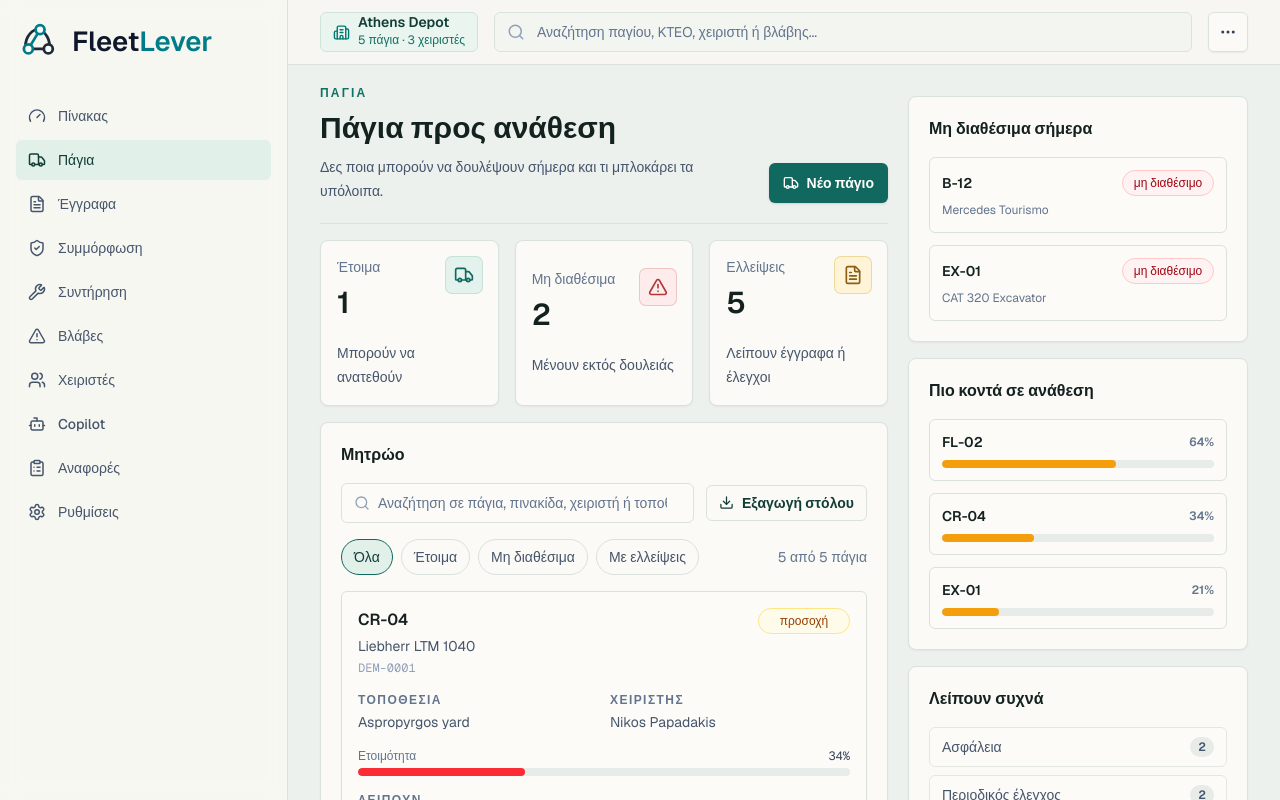
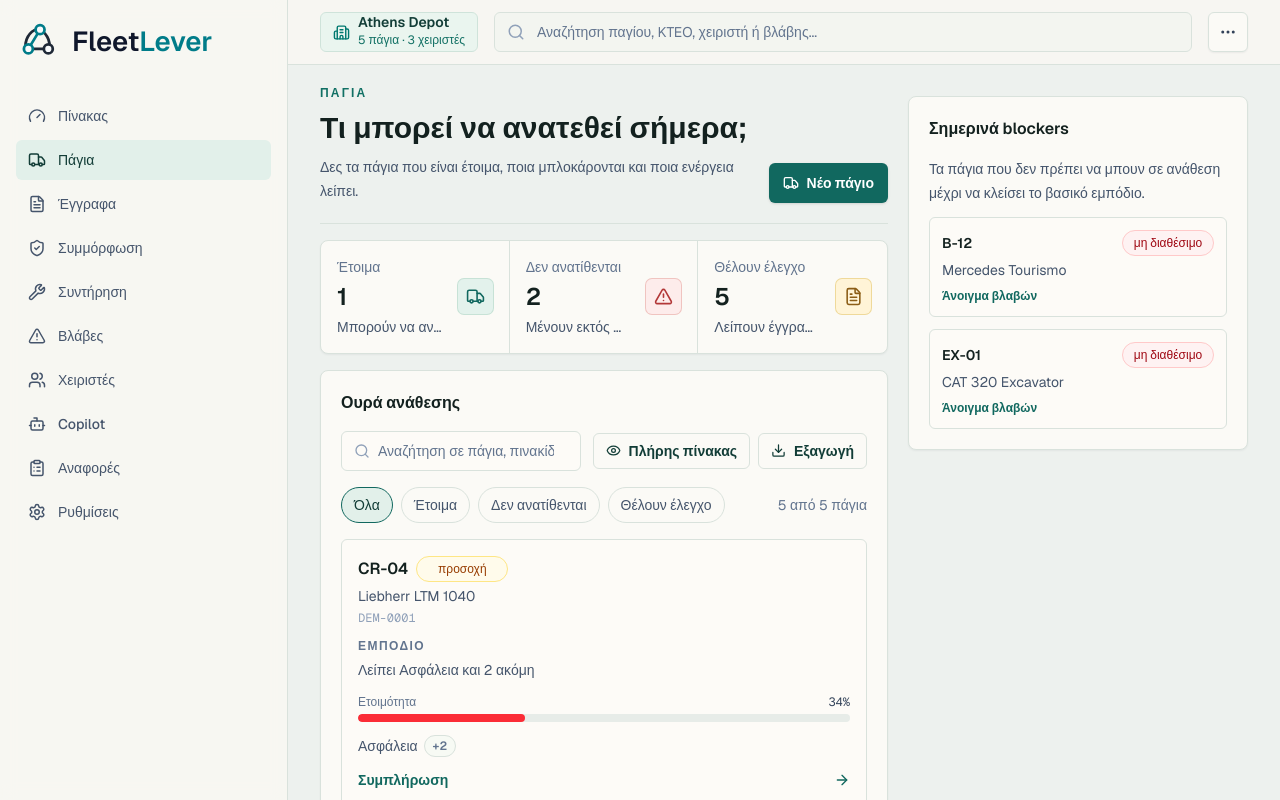
Before and after one commit to gkaragioul/FleetLever, a Next.js app: page / in a window 1280 px wide. Both pictures are taken after a click on the tab "Πάγια". Shown: the top 800 px of the page. Built offline with nearby package versions, Linux system fonts and the light colour scheme.

Commit message:
Simplify assets assignment view

```diff
--- a/src/components/fleetlever/operations-console.tsx
+++ b/src/components/fleetlever/operations-console.tsx
@@ -516,6 +516,42 @@ function MissingDocumentChips({ missing, limit = 3 }: { missing: string[]; limit
   );
 }
 
+function MissingDocumentSummary({ missing }: { missing: string[] }) {
+  if (!missing.length) {
+    return <span className="text-sm font-medium text-emerald-700">Δεν λείπει κάτι κρίσιμο</span>;
+  }
+
+  const [first, ...rest] = missing;
+
+  return (
+    <span className="inline-flex flex-wrap items-center gap-1.5 text-sm text-slate-600">
+      <span>{categoryLabels[first] ?? first}</span>
+      {rest.length ? (
+        <span className="rounded-full border border-[#d9e2dc] bg-[#f7faf4] px-2 py-0.5 text-xs font-semibold text-slate-500">
+          +{rest.length}
+        </span>
+      ) : null}
+    </span>
+  );
+}
+
+function assetBlockerText(asset: (typeof assets)[number], missing: string[]) {
+  const linkedBlockingIssue = issues.find((issue) => issue.assetId === asset.id && issue.blocking);
+
+  if (linkedBlockingIssue) {
+    return linkedBlockingIssue.title;
+  }
+
+  if (missing.length) {
+    const [first, ...rest] = missing;
+    return rest.length
+      ? `Λείπει ${categoryLabels[first] ?? first} και ${rest.length} ακόμη`
+      : `Λείπει ${categoryLabels[first] ?? first}`;
+  }
+
+  return "Έτοιμο για ανάθεση.";
+}
+
 function AssetDrawer({
   asset,
   onClose,
@@ -927,6 +963,7 @@ function AssetsPanel({ setActiveTab }: { setActiveTab: (tab: TabId) => void }) {
   const [assetFilter, setAssetFilter] = useState<AssetFilter>("all");
   const [assetQuery, setAssetQuery] = useState("");
   const [selectedAssetId, setSelectedAssetId] = useState<string | null>(null);
+  const [showFullRegistry, setShowFullRegistry] = useState(false);
   const assetsWithMissing = assets.filter((asset) => getMissingDocumentCategories(asset).length > 0);
   const selectedAsset = selectedAssetId ? assets.find((asset) => asset.id === selectedAssetId) : undefined;
   const normalizedQuery = assetQuery.trim().toLocaleLowerCase("el-GR");
@@ -961,33 +998,34 @@ function AssetsPanel({ setActiveTab }: { setActiveTab: (tab: TabId) => void }) {
   const filters: { id: AssetFilter; label: string }[] = [
     { id: "all", label: "Όλα" },
     { id: "ready", label: "Έτοιμα" },
-    { id: "blocked", label: "Μη διαθέσιμα" },
-    { id: "missing", label: "Με ελλείψεις" },
+    { id: "blocked", label: "Δεν ανατίθενται" },
+    { id: "missing", label: "Θέλουν έλεγχο" },
   ];
 
   return (
     <div className="space-y-4">
       <PanelHeader
         eyebrow="Πάγια"
-        title="Πάγια προς ανάθεση"
-        description="Δες ποια μπορούν να δουλέψουν σήμερα και τι μπλοκάρει τα υπόλοιπα."
+        title="Τι μπορεί να ανατεθεί σήμερα;"
+        description="Δες τα πάγια που είναι έτοιμα, ποια μπλοκάρονται και ποια ενέργεια λείπει."
         action={<ActionButton icon={Truck}>Νέο πάγιο</ActionButton>}
       />
-      <div className="grid gap-4 sm:grid-cols-3">
+
+      <div className="grid overflow-hidden rounded-lg border border-[#d9e2dc] bg-[#fbfaf6] shadow-[0_1px_2px_rgba(15,23,42,0.05)] sm:grid-cols-3 sm:divide-x sm:divide-[#d9e2dc]">
         {[
           { id: "ready" as AssetFilter, icon: Truck, label: "Έτοιμα", value: readyAssets.length, detail: "Μπορούν να ανατεθούν", tone: "teal" },
           {
             id: "blocked" as AssetFilter,
             icon: AlertTriangle,
-            label: "Μη διαθέσιμα",
+            label: "Δεν ανατίθενται",
             value: blockedAssets.length,
-            detail: "Μένουν εκτός δουλειάς",
+            detail: "Μένουν εκτός προγράμματος",
             tone: "red",
           },
           {
             id: "missing" as AssetFilter,
             icon: FileText,
-            label: "Ελλείψεις",
+            label: "Θέλουν έλεγχο",
             value: assetsWithMissing.length,
             detail: "Λείπουν έγγραφα ή έλεγχοι",
             tone: "amber",
@@ -1001,17 +1039,17 @@ function AssetsPanel({ setActiveTab }: { setActiveTab: (tab: TabId) => void }) {
               key={metric.id}
               type="button"
               onClick={() => setAssetFilter(active ? "all" : metric.id)}
-              className={`rounded-lg border bg-[#fbfaf6] p-4 text-left shadow-[0_1px_2px_rgba(15,23,42,0.05)] transition focus-visible:outline-none focus-visible:ring-2 focus-visible:ring-teal-500 ${
-                active ? "border-[#11685f] ring-1 ring-[#9adccb]" : "border-[#d9e2dc] hover:border-teal-300 hover:bg-[#f7faf4]"
+              className={`flex min-h-[92px] items-center justify-between gap-4 border-b border-[#d9e2dc] p-4 text-left transition last:border-b-0 focus-visible:outline-none focus-visible:ring-2 focus-visible:ring-inset focus-visible:ring-teal-500 sm:border-b-0 ${
+                active ? "bg-[#e2f0ea]" : "hover:bg-[#f7faf4]"
               }`}
             >
-              <div className="flex items-start justify-between gap-3">
-                <div>
-                  <p className="text-sm font-medium text-slate-500">{metric.label}</p>
-                  <p className="mt-2 text-3xl font-semibold text-[#13211f]">{metric.value}</p>
-                </div>
+              <span className="min-w-0">
+                <span className="block text-sm font-medium text-slate-500">{metric.label}</span>
+                <span className="mt-1 block text-2xl font-semibold text-[#13211f]">{metric.value}</span>
+                <span className="mt-1 block truncate text-sm text-slate-600">{metric.detail}</span>
+              </span>
               <span
-                  className={`rounded-md p-2 ring-1 ${
+                className={`shrink-0 rounded-md p-2 ring-1 ${
                   metric.tone === "teal"
                     ? "bg-[#e3f2ec] text-[#11685f] ring-[#c7e2d6]"
                     : metric.tone === "red"
@@ -1019,15 +1057,14 @@ function AssetsPanel({ setActiveTab }: { setActiveTab: (tab: TabId) => void }) {
                       : "bg-[#fff4d7] text-[#8b5d16] ring-[#efd99a]"
                 }`}
               >
-                  <Icon size={20} />
-                </span>
-              </div>
-              <p className="mt-5 text-sm leading-6 text-slate-600">{metric.detail}</p>
+                <Icon size={19} />
+              </span>
             </button>
           );
         })}
       </div>
-      <DataCard title="Μητρώο">
+
+      <DataCard title="Ουρά ανάθεσης">
         <div className="mb-4 grid gap-3 lg:grid-cols-[minmax(0,1fr)_auto] lg:items-center">
           <label className="flex min-h-10 items-center gap-2 rounded-md border border-[#d9e2dc] bg-[#fdfbf7] px-3 focus-within:border-[#8fd5c6] focus-within:ring-1 focus-within:ring-[#8fd5c6]">
             <Search size={16} className="shrink-0 text-slate-400" />
@@ -1040,7 +1077,12 @@ function AssetsPanel({ setActiveTab }: { setActiveTab: (tab: TabId) => void }) {
               className="min-w-0 flex-1 bg-transparent text-sm text-slate-700 placeholder:text-slate-500 focus:outline-none"
             />
           </label>
-          <TextButton icon={Download}>Εξαγωγή στόλου</TextButton>
+          <div className="flex flex-wrap gap-2">
+            <TextButton icon={Eye} onClick={() => setShowFullRegistry((value) => !value)}>
+              {showFullRegistry ? "Κρύψε πίνακα" : "Πλήρης πίνακας"}
+            </TextButton>
+            <TextButton icon={Download}>Εξαγωγή</TextButton>
+          </div>
         </div>
         <div className="mb-4 flex flex-wrap items-center justify-between gap-3">
           <div className="flex flex-wrap gap-2">
@@ -1052,45 +1094,46 @@ function AssetsPanel({ setActiveTab }: { setActiveTab: (tab: TabId) => void }) {
           </div>
           <p className="text-sm text-slate-500">{filteredAssets.length} από {assets.length} πάγια</p>
         </div>
-        <div className="grid gap-3 2xl:hidden">
+
+        <div className={showFullRegistry ? "hidden" : "space-y-2"}>
           {filteredAssets.map((asset) => {
             const missing = getMissingDocumentCategories(asset);
             const action = assetAction(asset);
-
-            return (
-              <article
+            const score = getReadinessScore(asset);
+
+            return (
+              <button
                 key={asset.id}
-                className="rounded-md border border-[#d9e2dc] bg-[#fdfbf7] p-4 shadow-[0_1px_2px_rgba(15,23,42,0.04)]"
-              >
-                <div className="flex flex-wrap items-start justify-between gap-3">
-                  <div className="min-w-0">
-                    <p className="font-semibold text-[#13211f]">{asset.code}</p>
-                    <p className="mt-1 text-sm leading-5 text-slate-600">{asset.name}</p>
-                    <p className="mt-1 font-mono text-xs text-slate-400">{asset.plate ?? asset.serial}</p>
-                  </div>
+                type="button"
+                onClick={() => setSelectedAssetId(asset.id)}
+                className="grid min-h-[104px] w-full gap-3 rounded-md border border-[#d9e2dc] bg-[#fdfbf7] p-4 text-left transition hover:border-teal-300 hover:bg-[#eef7f2] focus-visible:outline-none focus-visible:ring-2 focus-visible:ring-teal-500 2xl:grid-cols-[minmax(180px,1.2fr)_minmax(210px,1.4fr)_minmax(150px,0.9fr)_auto] 2xl:items-center"
+              >
+                <span className="min-w-0">
+                  <span className="flex flex-wrap items-center gap-2">
+                    <span className="text-base font-semibold text-[#13211f]">{asset.code}</span>
                     <StatusPill label={assetStatusLabel(asset.status)} tone={asset.status} />
-                </div>
-                <div className="mt-4 grid gap-3 sm:grid-cols-2">
-                  <div>
-                    <p className="text-xs font-semibold uppercase tracking-[0.12em] text-slate-500">Τοποθεσία</p>
-                    <p className="mt-1 text-sm text-slate-600">{asset.location}</p>
-                  </div>
-                  <div>
-                    <p className="text-xs font-semibold uppercase tracking-[0.12em] text-slate-500">Χειριστής</p>
-                    <p className="mt-1 text-sm text-slate-600">{asset.operator}</p>
-                  </div>
-                </div>
-                <div className="mt-4">
-                  <ReadinessBar score={getReadinessScore(asset)} />
-                </div>
-                <div className="mt-4">
-                  <p className="mb-2 text-xs font-semibold uppercase tracking-[0.12em] text-slate-500">Λείπουν</p>
-                  <MissingDocumentChips missing={missing} limit={4} />
-                </div>
-                <div className="mt-4 flex justify-end">
-                  <TextButton icon={Eye} onClick={() => setSelectedAssetId(asset.id)}>{action.label}</TextButton>
-                </div>
-              </article>
+                  </span>
+                  <span className="mt-1 block truncate text-sm text-slate-600">{asset.name}</span>
+                  <span className="mt-1 block truncate font-mono text-xs text-slate-400">{asset.plate ?? asset.serial}</span>
+                </span>
+
+                <span className="min-w-0">
+                  <span className="block text-xs font-semibold uppercase tracking-[0.12em] text-slate-500">Εμπόδιο</span>
+                  <span className="mt-1 block text-sm leading-6 text-slate-600">{assetBlockerText(asset, missing)}</span>
+                </span>
+
+                <span>
+                  <ReadinessBar score={score} />
+                  <span className="mt-3 block">
+                    <MissingDocumentSummary missing={missing} />
+                  </span>
+                </span>
+
+                <span className="flex items-center justify-between gap-3 2xl:justify-end">
+                  <span className="text-sm font-semibold text-[#11685f]">{action.label}</span>
+                  <ArrowRight size={16} className="text-[#11685f]" />
+                </span>
+              </button>
             );
           })}
           {!filteredAssets.length ? (
@@ -1100,7 +1143,8 @@ function AssetsPanel({ setActiveTab }: { setActiveTab: (tab: TabId) => void }) {
           ) : null}
         </div>
 
-        <div className="hidden overflow-x-auto 2xl:block">
+        {showFullRegistry ? (
+          <div className="overflow-x-auto">
             <table className="w-full min-w-[980px] table-fixed border-collapse text-left text-sm">
               <colgroup>
                 <col className="w-[21%]" />
@@ -1167,6 +1211,7 @@ function AssetsPanel({ setActiveTab }: { setActiveTab: (tab: TabId) => void }) {
               </tbody>
             </table>
           </div>
+        ) : null}
       </DataCard>
       {selectedAsset ? (
         <AssetDrawer asset={selectedAsset} onClose={() => setSelectedAssetId(null)} setActiveTab={setActiveTab} />
@@ -1627,25 +1672,12 @@ function TodayPanel({ setActiveTab }: { setActiveTab: (tab: TabId) => void }) {
 }
 
 function AssetsContextPanel({ setActiveTab }: { setActiveTab: (tab: TabId) => void }) {
-  const closestAssets = assets
-    .filter((asset) => asset.status !== "ready")
-    .sort((a, b) => getReadinessScore(b) - getReadinessScore(a))
-    .slice(0, 3);
-  const missingCounts = Object.entries(
-    assets.reduce<Record<string, number>>((counts, asset) => {
-      getMissingDocumentCategories(asset).forEach((category) => {
-        counts[category] = (counts[category] ?? 0) + 1;
-      });
-
-      return counts;
-    }, {}),
-  )
-    .sort(([, a], [, b]) => b - a)
-    .slice(0, 4);
-
-  return (
-    <div className="space-y-4">
-      <DataCard title="Μη διαθέσιμα σήμερα">
+  return (
+    <DataCard title="Σημερινά blockers">
+      <div className="space-y-3">
+        <p className="text-sm leading-6 text-slate-600">
+          Τα πάγια που δεν πρέπει να μπουν σε ανάθεση μέχρι να κλείσει το βασικό εμπόδιο.
+        </p>
         <div className="space-y-3">
           {blockedAssets.map((asset) => (
             <button
@@ -1658,53 +1690,13 @@ function AssetsContextPanel({ setActiveTab }: { setActiveTab: (tab: TabId) => vo
                 <p className="text-sm font-semibold text-[#13211f]">{asset.code}</p>
                 <StatusPill label="μη διαθέσιμο" tone="blocked" />
               </div>
-              <p className="mt-1 text-xs leading-5 text-slate-500">{asset.name}</p>
+              <p className="mt-1 text-sm leading-5 text-slate-600">{asset.name}</p>
+              <p className="mt-2 text-xs font-semibold text-[#11685f]">Άνοιγμα βλαβών</p>
             </button>
           ))}
         </div>
+      </div>
     </DataCard>
-
-      <DataCard title="Πιο κοντά σε ανάθεση">
-        <div className="space-y-3">
-          {closestAssets.map((asset) => {
-            const score = getReadinessScore(asset);
-
-            return (
-              <button
-                key={asset.id}
-                type="button"
-                onClick={() => setActiveTab("documents")}
-                className="w-full rounded-md border border-[#d9e2dc] bg-[#fdfbf7] p-3 text-left transition hover:border-teal-300 hover:bg-[#eef7f2] focus-visible:outline-none focus-visible:ring-2 focus-visible:ring-teal-500"
-              >
-                <div className="flex items-center justify-between gap-3">
-                  <p className="text-sm font-semibold text-[#13211f]">{asset.code}</p>
-                  <span className="text-xs font-semibold text-slate-500">{score}%</span>
-                </div>
-                <div className="mt-2 h-2 overflow-hidden rounded-full bg-[#e7ece8]">
-                  <div className="h-full rounded-full bg-[#f59e0b]" style={{ width: `${score}%` }} />
-                </div>
-              </button>
-            );
-          })}
-        </div>
-      </DataCard>
-
-      <DataCard title="Λείπουν συχνά">
-        <div className="space-y-2">
-          {missingCounts.map(([category, count]) => (
-            <button
-              key={category}
-              type="button"
-              onClick={() => setActiveTab("documents")}
-              className="flex min-h-10 w-full items-center justify-between gap-3 rounded-md border border-[#e3e9e2] bg-[#fdfbf7] px-3 text-left transition hover:border-teal-300 hover:bg-[#eef7f2] focus-visible:outline-none focus-visible:ring-2 focus-visible:ring-teal-500"
-            >
-              <span className="text-sm text-slate-600">{categoryLabels[category] ?? category}</span>
-              <span className="rounded-full bg-[#e7ece8] px-2 py-0.5 text-xs font-semibold text-slate-600">{count}</span>
-            </button>
-          ))}
-        </div>
-      </DataCard>
-    </div>
   );
 }
 
```
Lines whose indentation alone changed are shown as unchanged.
